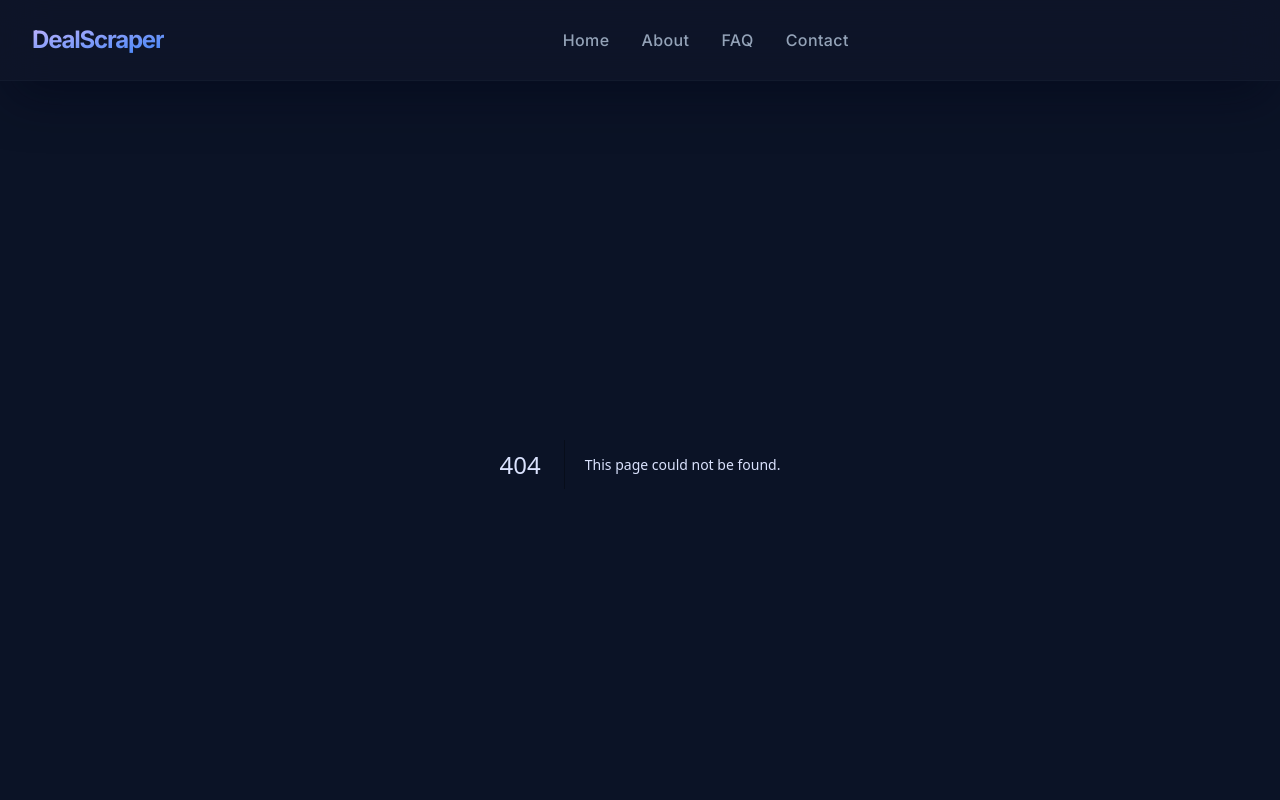
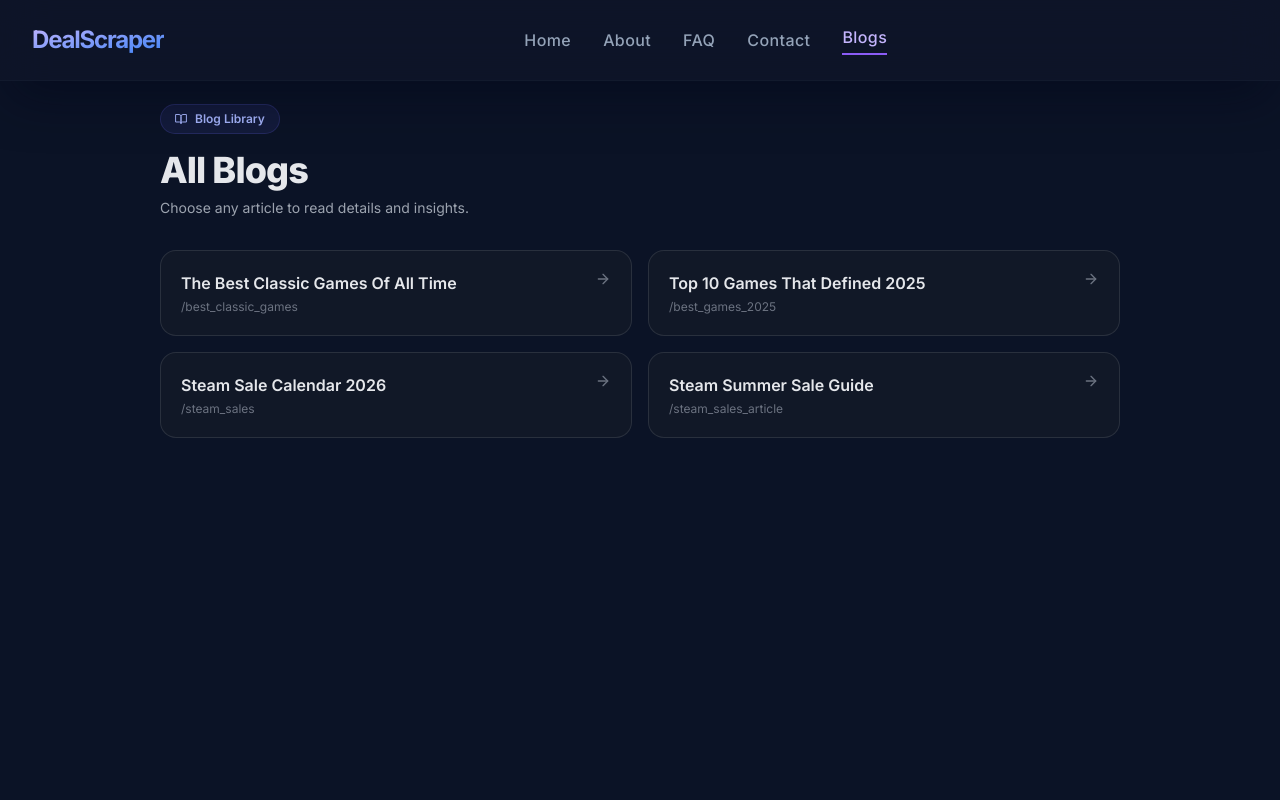
Before and after one commit to subashsg7777/Deal_Scraper, a Next.js app in the folder frontend/: page /blogs in a window 1280 px wide. Before the commit this address had no page. Shown: the top 800 px of the page. Built offline with nearby package versions, Linux system fonts and the light colour scheme.

Commit message:
fixed legacy env variable problem

```diff
--- /dev/null
+++ b/frontend/app/blogs/page.jsx
@@ -0,0 +1,96 @@
+import fs from 'node:fs/promises'
+import path from 'node:path'
+import Link from 'next/link'
+import { BookOpen, ArrowRight } from 'lucide-react'
+
+const BLOG_CATALOG = [
+  {
+    slug: 'best_classic_games',
+    href: '/best_classic_games',
+    title: 'The Best Classic Games Of All Time',
+    sourceFile: 'src/pages/best_classic_games.jsx',
+  },
+  {
+    slug: 'best_games_2025',
+    href: '/best_games_2025',
+    title: 'Top 10 Games That Defined 2025',
+    sourceFile: 'src/pages/best_games_2025.jsx',
+  },
+  {
+    slug: 'steam_sales',
+    href: '/steam_sales',
+    title: 'Steam Sale Calendar 2026',
+    sourceFile: 'src/pages/steam_sales.jsx',
+  },
+  {
+    slug: 'steam_sales_article',
+    href: '/steam_sales_article',
+    title: 'Steam Summer Sale Guide',
+    sourceFile: 'src/pages/steam_sales_article.jsx',
+  },
+]
+
+async function getBlogs() {
+  const blogs = await Promise.all(
+    BLOG_CATALOG.map(async (blog) => {
+      const fullPath = path.join(process.cwd(), blog.sourceFile)
+      try {
+        await fs.access(fullPath)
+        return blog
+      } catch {
+        return null
+      }
+    }),
+  )
+
+  return blogs.filter(Boolean)
+}
+
+export const metadata = {
+  title: 'Blogs | DealScraper',
+  description: 'Browse all available DealScraper blog posts and open any article.',
+}
+
+export default async function BlogsPage() {
+  const blogs = await getBlogs()
+
+  return (
+    <div className="min-h-screen max-w-5xl mx-auto px-4 sm:px-6 lg:px-8 py-10">
+      <div className="mb-8">
+        <div className="inline-flex items-center gap-2 bg-[#6366f1]/10 border border-[#6366f1]/20 rounded-full px-3.5 py-1.5 mb-4 text-[#a5b4fc] text-xs font-semibold">
+          <BookOpen size={12} />
+          Blog Library
+        </div>
+        <h1 className="text-3xl sm:text-4xl font-extrabold text-[#e5e7eb] mb-2 tracking-tight">All Blogs</h1>
+        <p className="text-[#9ca3af] text-sm">Choose any article to read details and insights.</p>
+      </div>
+
+      {blogs.length === 0 ? (
+        <div className="rounded-2xl border border-white/10 bg-white/5 p-8 text-center">
+          <p className="text-[#e5e7eb] font-semibold mb-1">No blogs published yet</p>
+          <p className="text-[#9ca3af] text-sm">No valid blog pages were found in the curated catalog.</p>
+        </div>
+      ) : (
+        <div className="grid grid-cols-1 sm:grid-cols-2 gap-4">
+          {blogs.map((blog) => (
+            <Link
+              key={blog.slug}
+              href={blog.href}
+              className="group rounded-2xl border border-white/10 bg-[#111827] p-5 hover:border-[#6366f1]/40 hover:bg-[#6366f1]/5 transition-all duration-200"
+            >
+              <div className="flex items-start justify-between gap-3">
+                <div>
+                  <p className="text-[#e5e7eb] font-semibold text-base mb-1 group-hover:text-white transition-colors">
+                    {blog.title}
+                  </p>
+                  <p className="text-[#6b7280] text-xs">{blog.href}</p>
+                </div>
+                <ArrowRight size={16} className="text-[#6b7280] group-hover:text-[#6366f1] group-hover:translate-x-0.5 transition-all" />
+              </div>
+            </Link>
+          ))}
+        </div>
+      )}
+    </div>
+  )
+}
--- a/frontend/app/components/Navbar.jsx
+++ b/frontend/app/components/Navbar.jsx
@@ -20,13 +20,25 @@ export default function Navbar() {
     setMenuOpen(false)
   }, [pathname])
 
-  const isActive = (path) => pathname === path
+  const isActive = (path) => {
+    if (path === '/blogs') {
+      const legacyBlogPaths = new Set([
+        '/best_classic_games',
+        '/best_games_2025',
+        '/steam_sales',
+        '/steam_sales_article',
+      ])
+      return pathname === '/blogs' || pathname.startsWith('/articles/') || legacyBlogPaths.has(pathname)
+    }
+    return pathname === path
+  }
 
   const navLinks = [
     { name: 'Home', path: '/' },
     { name: 'About', path: '/about' },
     { name: 'FAQ', path: '/faq' },
     { name: 'Contact', path: '/contact' },
+    { name: 'Blogs', path: '/blogs' },
   ]
 
   return (
--- a/frontend/app/contact/page.jsx
+++ b/frontend/app/contact/page.jsx
@@ -1,3 +1,5 @@
+'use client'
+
 export default function ContactPage() {
   return (
     <div className="pt-32 pb-24 px-6 md:px-12">
--- a/frontend/src/api/api.js
+++ b/frontend/src/api/api.js
@@ -1,7 +1,15 @@
-const rawBaseUrl = (import.meta.env.VITE_API_BASE_URL || '').trim();
+const viteEnv = typeof import.meta !== 'undefined' && import.meta.env ? import.meta.env : {};
+const nodeEnv = typeof process !== 'undefined' && process.env ? process.env : {};
 
-// In production default to Render backend; allow override via VITE_API_BASE_URL.
-const defaultOrigin = import.meta.env.PROD
+const rawBaseUrl = (
+  viteEnv.VITE_API_BASE_URL ||
+  nodeEnv.NEXT_PUBLIC_API_BASE_URL ||
+  nodeEnv.API_URL ||
+  ''
+).trim();
+
+// In production default to Render backend; allow override via env vars.
+const defaultOrigin = (viteEnv.PROD || nodeEnv.NODE_ENV === 'production')
   ? 'https://deal-scraper-1q5s.onrender.com'
   : 'http://localhost:8080';
 
--- a/frontend/src/pages/Game.jsx
+++ b/frontend/src/pages/Game.jsx
@@ -1,5 +1,6 @@
 import React, { useState, useEffect } from 'react'
-import { useParams, useLocation, Link } from 'react-router-dom'
+import Link from 'next/link'
+import { useRouter } from 'next/router'
 import {
   ArrowLeft,
   RefreshCw,
@@ -124,8 +125,8 @@ function buildHistoryInsights(history) {
 }
 
 export default function Game() {
-  const { id } = useParams()
-  const location = useLocation()
+  const router = useRouter()
+  const id = typeof router.query?.id === 'string' ? router.query.id : null
 
   const [prices, setPrices]     = useState(null)
   const [history, setHistory]   = useState(null)
@@ -136,7 +137,7 @@ export default function Game() {
   const [days, setDays] = useState(90)
 
   // Optimistic name from search navigation state
-  const nameFromState = location.state?.gameName
+  const nameFromState = typeof router.query?.name === 'string' ? router.query.name : null
   const baseTitle = nameFromState ?? getGameEditorialCopy({ id }).title
 
   // Update page meta tags for SEO
@@ -202,6 +203,10 @@ export default function Game() {
   }, [prices, id, baseTitle])
 
   useEffect(() => {
+    if (!id) {
+      setPricesLoading(false)
+      return
+    }
     let cancelled = false
     setPricesLoading(true)
     setPricesError(null)
@@ -213,6 +218,10 @@ export default function Game() {
   }, [id])
 
   useEffect(() => {
+    if (!id) {
+      setHistLoading(false)
+      return
+    }
     let cancelled = false
     setHistLoading(true)
     setHistError(null)
@@ -257,6 +266,7 @@ export default function Game() {
   ]
 
   const reloadPrices = async () => {
+    if (!id) return
     setPricesLoading(true)
     setPricesError(null)
     try {
@@ -274,7 +284,7 @@ export default function Game() {
     <div className="min-h-screen max-w-6xl mx-auto px-4 sm:px-6 lg:px-8 py-10">
       {/* Back */}
       <Link
-        to="/"
+        href="/"
         className="inline-flex items-center gap-1.5 text-[#9ca3af] hover:text-white text-sm font-medium transition-colors mb-8 group"
       >
         <ArrowLeft size={14} className="group-hover:-translate-x-0.5 transition-transform" />
--- a/frontend/src/pages/Home.jsx
+++ b/frontend/src/pages/Home.jsx
@@ -1,5 +1,5 @@
 import React, { useState, useEffect, useCallback } from 'react'
-import { Link } from 'react-router-dom'
+import Link from 'next/link'
 import { TrendingDown, Zap, ArrowRight, RefreshCw, Activity } from 'lucide-react'
 import { getDeals } from '../api/api'
 import DealCard from '../components/DealCard'
@@ -119,7 +119,7 @@ export default function Home() {
           {/* CTAs */}
           <div className="flex flex-col sm:flex-row items-center justify-center gap-3">
             <Link
-              to="/search"
+              href="/search"
               className="inline-flex items-center gap-2 bg-gradient-to-r from-[#6366f1] to-[#4f46e5] text-white px-8 py-3.5 rounded-xl font-semibold shadow-lg shadow-indigo-500/30 hover:shadow-indigo-500/50 hover:-translate-y-0.5 active:translate-y-0 transition-all duration-200 w-full sm:w-auto justify-center"
             >
               Search Games
@@ -158,29 +158,25 @@ export default function Home() {
           <h2 className="text-2xl font-black text-[#e5e7eb] mb-4">🔥 Popular Games</h2>
           <div className="grid grid-cols-1 sm:grid-cols-2 gap-3">
             <Link
-              to="/game/69b52f0660f9e6d7a4183316"
-              state={{ gameName: 'Cyberpunk 2077' }}
+              href="/game/69b52f0660f9e6d7a4183316?name=Cyberpunk%202077"
               className="rounded-xl border border-[#1d9bf0]/30 bg-[#1d9bf0]/10 px-4 py-3 text-[#dbeafe] font-semibold hover:bg-[#1d9bf0]/20 hover:border-[#1d9bf0]/50 transition"
             >
               Cyberpunk 2077
             </Link>
             <Link
-              to="/game/69b7713923c3b3b3ff8a4ca2"
-              state={{ gameName: 'Elden Ring' }}
+              href="/game/69b7713923c3b3b3ff8a4ca2?name=Elden%20Ring"
               className="rounded-xl border border-[#22c55e]/30 bg-[#22c55e]/10 px-4 py-3 text-[#dcfce7] font-semibold hover:bg-[#22c55e]/20 hover:border-[#22c55e]/50 transition"
             >
               Elden Ring
             </Link>
             <Link
-              to="/game/69b52f0660f9e6d7a4183327"
-              state={{ gameName: 'Red Dead Redemption 2' }}
+              href="/game/69b52f0660f9e6d7a4183327?name=Red%20Dead%20Redemption%202"
               className="rounded-xl border border-[#a78bfa]/30 bg-[#8b5cf6]/10 px-4 py-3 text-[#ede9fe] font-semibold hover:bg-[#8b5cf6]/20 hover:border-[#a78bfa]/50 transition"
             >
               Red Dead Redemption 2
             </Link>
             <Link
-              to="/game/69b52f0660f9e6d7a4183326"
-              state={{ gameName: 'Hogwarts Legacy' }}
+              href="/game/69b52f0660f9e6d7a4183326?name=Hogwarts%20Legacy"
               className="rounded-xl border border-[#f59e0b]/30 bg-[#f59e0b]/10 px-4 py-3 text-[#fef3c7] font-semibold hover:bg-[#f59e0b]/20 hover:border-[#f59e0b]/50 transition"
             >
               Hogwarts Legacy
@@ -205,7 +201,7 @@ export default function Home() {
             </div>
           </div>
           <Link
-            to="/search"
+            href="/search"
             className="hidden sm:inline-flex items-center gap-1.5 text-[#6366f1] hover:text-indigo-300 text-sm font-medium transition-colors"
           >
             Browse all
```
